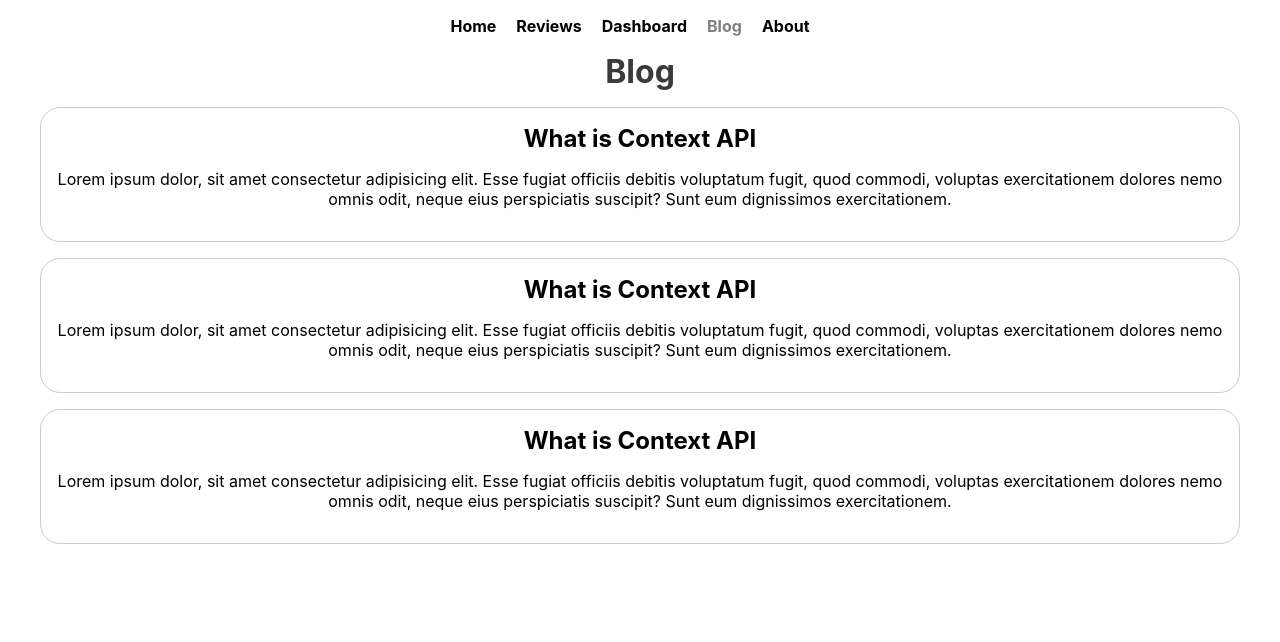
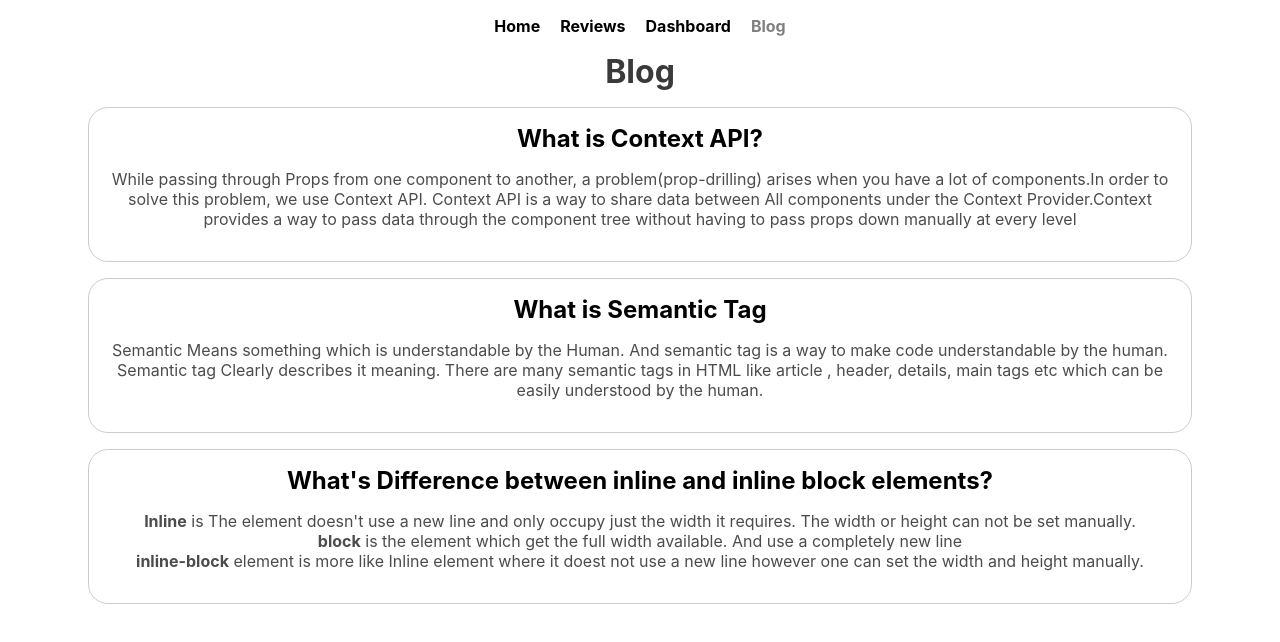
Before and after one commit to Saifurrahmanemon/I-Watch-store-1, a React (Create React App) app: page /blog in a window 1280 px wide. Shown: the top 642 px of the page. Built offline with nearby package versions, Linux system fonts and the light colour scheme.

Commit message:
ready to deploy

```diff
--- a/src/App.jsx
+++ b/src/App.jsx
@@ -1,7 +1,6 @@
 import { Route, Routes } from "react-router-dom";
 import "./App.css";
 import NotFound from "./components/404/NotFound";
-import About from "./Layout/About/About";
 import Blog from "./Layout/Blog/Blog";
 import Dashboard from "./Layout/Dashboard/Dashboard";
 import Header from "./Layout/Header/Header";
@@ -21,7 +20,6 @@ function App() {
                     element={<Dashboard></Dashboard>}
                 ></Route>
                 <Route path="/blog" element={<Blog></Blog>}></Route>
-                <Route path="/about" element={<About></About>}></Route>
                 <Route path="*" element={<NotFound></NotFound>}></Route>
             </Routes>
         </div>
--- a/src/Layout/About/About.jsx
+++ /dev/null
@@ -1,11 +0,0 @@
-import React from "react";
-
-const About = () => {
-    return (
-        <div>
-            <h1>about</h1>
-        </div>
-    );
-};
-
-export default About;
--- a/src/Layout/Blog/Blog.jsx
+++ b/src/Layout/Blog/Blog.jsx
@@ -12,30 +12,41 @@ const Blog = () => {
         <BlogWrapper>
             <Title>Blog</Title>
             <BlogArticle>
-                <BlogArticleTitle>What is Context API</BlogArticleTitle>
+                <BlogArticleTitle>What is Context API?</BlogArticleTitle>
                 <BlogArticleParagraph>
-                    Lorem ipsum dolor, sit amet consectetur adipisicing elit.
-                    Esse fugiat officiis debitis voluptatum fugit, quod commodi,
-                    voluptas exercitationem dolores nemo omnis odit, neque eius
-                    perspiciatis suscipit? Sunt eum dignissimos exercitationem.
+                    While passing through Props from one component to another, a
+                    problem(prop-drilling) arises when you have a lot of
+                    components.In order to solve this problem, we use Context
+                    API. Context API is a way to share data between All
+                    components under the Context Provider.Context provides a way
+                    to pass data through the component tree without having to
+                    pass props down manually at every level
                 </BlogArticleParagraph>
             </BlogArticle>
             <BlogArticle>
-                <BlogArticleTitle>What is Context API</BlogArticleTitle>
+                <BlogArticleTitle>What is Semantic Tag</BlogArticleTitle>
                 <BlogArticleParagraph>
-                    Lorem ipsum dolor, sit amet consectetur adipisicing elit.
-                    Esse fugiat officiis debitis voluptatum fugit, quod commodi,
-                    voluptas exercitationem dolores nemo omnis odit, neque eius
-                    perspiciatis suscipit? Sunt eum dignissimos exercitationem.
+                    Semantic Means something which is understandable by the
+                    Human. And semantic tag is a way to make code understandable
+                    by the human. Semantic tag Clearly describes it meaning.
+                    There are many semantic tags in HTML like article , header,
+                    details, main tags etc which can be easily understood by the
+                    human.
                 </BlogArticleParagraph>
             </BlogArticle>
             <BlogArticle>
-                <BlogArticleTitle>What is Context API</BlogArticleTitle>
+                <BlogArticleTitle>
+                    What's Difference between inline and inline block elements?
+                </BlogArticleTitle>
                 <BlogArticleParagraph>
-                    Lorem ipsum dolor, sit amet consectetur adipisicing elit.
-                    Esse fugiat officiis debitis voluptatum fugit, quod commodi,
-                    voluptas exercitationem dolores nemo omnis odit, neque eius
-                    perspiciatis suscipit? Sunt eum dignissimos exercitationem.
+                    <strong>Inline</strong> is The element doesn't use a new
+                    line and only occupy just the width it requires. The width
+                    or height can not be set manually. <br />{" "}
+                    <strong>block</strong> is the element which get the full
+                    width available. And use a completely new line <br />{" "}
+                    <strong>inline-block</strong> element is more like Inline
+                    element where it doest not use a new line however one can
+                    set the width and height manually.
                 </BlogArticleParagraph>
             </BlogArticle>
         </BlogWrapper>
--- a/src/Layout/Blog/BlogStyled.jsx
+++ b/src/Layout/Blog/BlogStyled.jsx
@@ -7,7 +7,7 @@ const BlogWrapper = styled.div`
 `;
 
 const BlogArticle = styled.article`
-    margin: 0 0 1rem;
+    margin: 1rem 3rem;
     border: 1px solid #ccc;
     padding: 1rem;
     border-radius: 20px;
@@ -20,5 +20,6 @@ const BlogArticleTitle = styled.h1`
 const BlogArticleParagraph = styled.p`
     font-size: 1rem;
     margin: 0 0 1rem;
+    color: #4c4c4c;
 `;
 export { BlogWrapper, BlogArticle, BlogArticleTitle, BlogArticleParagraph };
--- a/src/Layout/Dashboard/Dashboard.jsx
+++ b/src/Layout/Dashboard/Dashboard.jsx
@@ -18,7 +18,7 @@ import {
     YAxis,
 } from "recharts";
 import { Title } from "../Review/ReviewsStyled";
-import { ChartWrapper } from "./DashboardStyled";
+import { ChartTitle, ChartWrapper } from "./DashboardStyled";
 
 const Dashboard = () => {
     const [data, setData] = useState([]);
@@ -32,6 +32,8 @@ const Dashboard = () => {
         <div>
             <Title>DASHBOARD</Title>
             <ChartWrapper>
+                <div>
+                    <ChartTitle>Line chart </ChartTitle>
                     <LineChart
                         width={400}
                         height={200}
@@ -43,13 +45,20 @@ const Dashboard = () => {
                         <YAxis />
                         <Tooltip />
                         <Legend />
-                    <Line type="monotone" dataKey="revenue" stroke="#8884d8" />
+                        <Line
+                            type="monotone"
+                            dataKey="revenue"
+                            stroke="#8884d8"
+                        />
                         <Line
                             type="monotone"
                             dataKey="investment"
                             stroke="#82ca9d"
                         />
                     </LineChart>
+                </div>
+                <div>
+                    <ChartTitle>Aria chart</ChartTitle>
                     <AreaChart
                         width={400}
                         height={200}
@@ -113,6 +122,9 @@ const Dashboard = () => {
                             fill="url(#colorPv)"
                         />
                     </AreaChart>
+                </div>
+                <div>
+                    <ChartTitle>Bar chart</ChartTitle>
                     <BarChart
                         width={400}
                         height={200}
@@ -127,6 +139,9 @@ const Dashboard = () => {
                         <Bar dataKey="revenue" fill="#8884d8" />
                         <Bar dataKey="investment" fill="#82ca9d" />
                     </BarChart>
+                </div>
+                <div>
+                    <ChartTitle>Radar chart</ChartTitle>
                     <RadarChart
                         outerRadius={90}
                         width={300}
@@ -150,6 +165,7 @@ const Dashboard = () => {
                         />
                         <Legend />
                     </RadarChart>
+                </div>
             </ChartWrapper>
         </div>
     );
--- a/src/Layout/Dashboard/DashboardStyled.jsx
+++ b/src/Layout/Dashboard/DashboardStyled.jsx
@@ -1,4 +1,5 @@
 import styled from "styled-components";
+import { Title } from "../Review/ReviewsStyled";
 const ChartWrapper = styled.div`
     margin-top: 2rem;
     max-width: 1200px;
@@ -16,4 +17,10 @@ const ChartWrapper = styled.div`
     }
 `;
 
-export { ChartWrapper };
+const ChartTitle = styled(Title)`
+    text-align: center;
+    color: #595959;
+    font-size: 1rem;
+`;
+
+export { ChartWrapper, ChartTitle };
--- a/src/Layout/Header/Header.jsx
+++ b/src/Layout/Header/Header.jsx
@@ -1,21 +1,6 @@
 import React from "react";
-import styled from "styled-components";
-import CustomLink from "../../Hooks/CustomLink";
-
-const HeaderWrapper = styled.div`
-    text-align: center;
-    text-decoration: none;
-    margin: 1rem;
-    display: flex;
-    justify-content: center;
-`;
-const LinkStyle = styled(CustomLink)`
-    text-decoration: none;
-    color: black;
-    margin-right: 20px;
-    font-weight: bold;
-`;
-
+import { HeaderWrapper, LinkStyle } from "./HeaderStyled";
+// LinkStyle uses CustomLink hook which is defined in src\Hooks\CustomLink.jsx
 const Header = () => {
     return (
         <HeaderWrapper>
@@ -23,7 +8,6 @@ const Header = () => {
             <LinkStyle to="/reviews">Reviews</LinkStyle>
             <LinkStyle to="/dashboard">Dashboard</LinkStyle>
             <LinkStyle to="/blog">Blog</LinkStyle>
-            <LinkStyle to="/about">About</LinkStyle>
         </HeaderWrapper>
     );
 };
--- /dev/null
+++ b/src/Layout/Header/HeaderStyled.jsx
@@ -0,0 +1,21 @@
+import styled from "styled-components";
+import CustomLink from "../../Hooks/CustomLink";
+
+const HeaderWrapper = styled.div`
+    text-align: center;
+    text-decoration: none;
+    margin: 1rem;
+    display: flex;
+    justify-content: center;
+    justify-items: center;
+    align-items: center;
+    gap: 20px;
+`;
+const LinkStyle = styled(CustomLink)`
+    text-decoration: none;
+    color: black;
+
+    font-weight: bold;
+`;
+
+export { HeaderWrapper, LinkStyle };
```
Also changed, not shown: 2 other files (tests, documents, lock files or other folders). Lines whose indentation alone changed are shown as unchanged.
